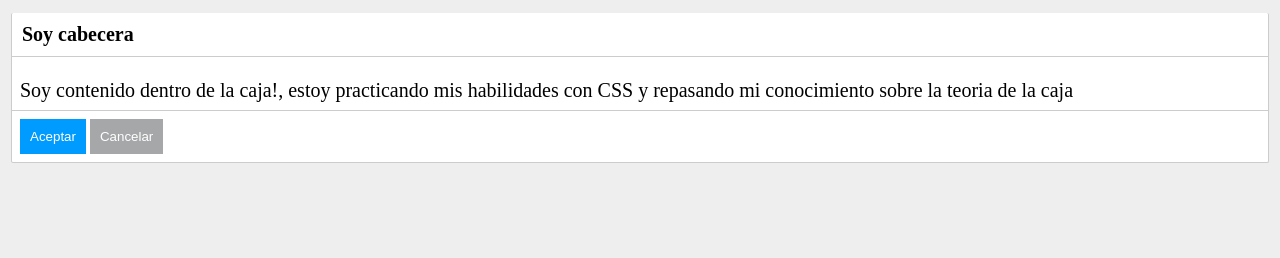
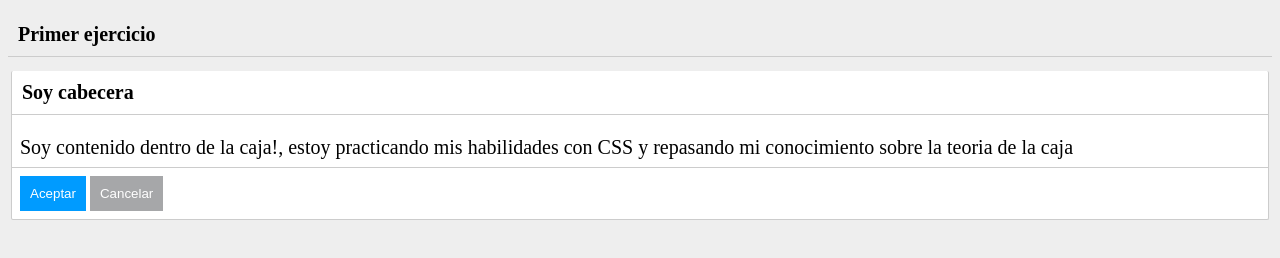
Before and after one commit to avilDev-cr/primerCursoHolaMundo, a plain HTML site: page index.html in a window 1280 px wide. Drawn offline with Linux system fonts and the light colour scheme.

Commit message:
Cambios en el index

```diff
--- a/index.html
+++ b/index.html
@@ -7,6 +7,7 @@
     <link rel="stylesheet" href="/styles/style.css">
 </head>
 <body>
+    <h1>Primer ejercicio</h1>
     <div class="caja">
     <h1>Soy cabecera</h1>
     <div class="contenido">Soy contenido dentro de la caja!, estoy practicando mis habilidades con CSS y repasando mi conocimiento sobre la teoria de la caja</div>
```
